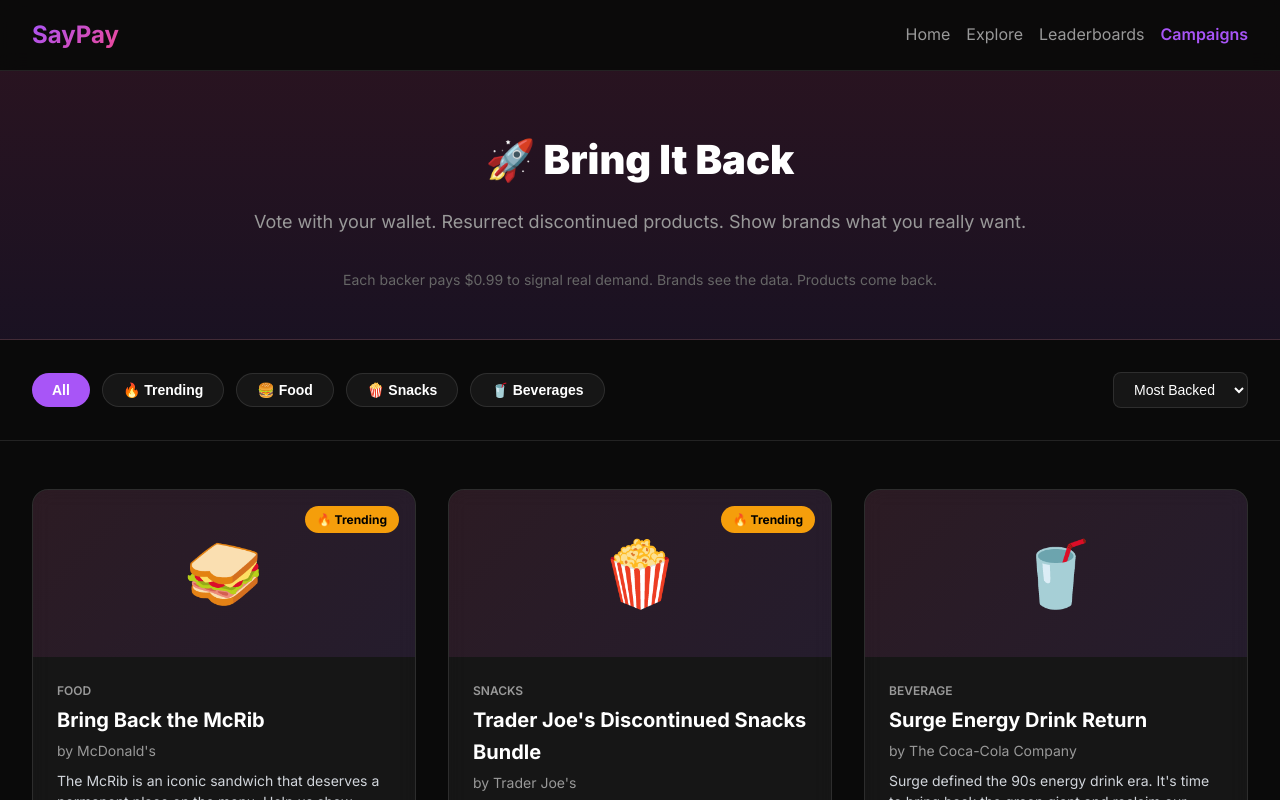
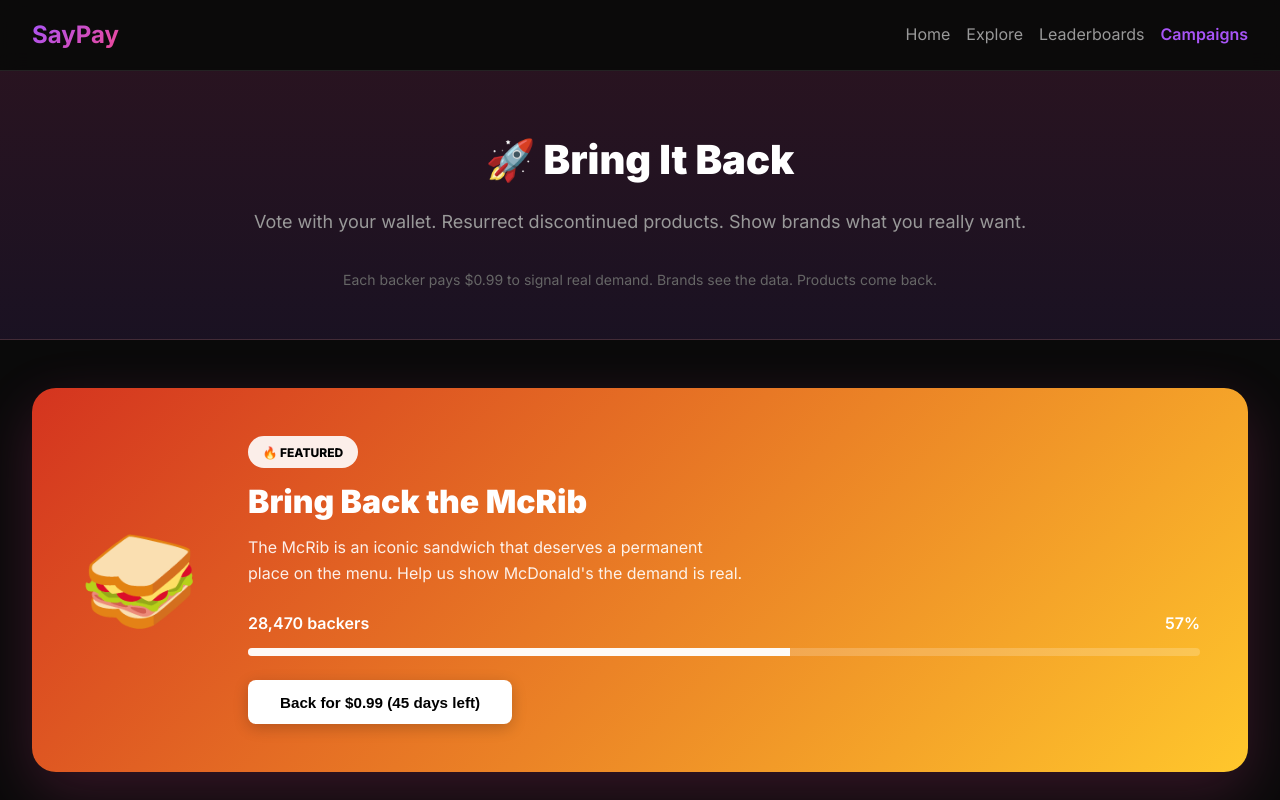
Before and after one commit to Pjavier23/saypay, a Next.js app: page /campaigns in a window 1280 px wide. Shown: the top 800 px of the page. Built offline with nearby package versions, Linux system fonts and the light colour scheme.

Commit message:
Add visual polish: featured campaigns with brand gradients, home page showcase, enhanced imagery

```diff
--- a/pages/campaigns.tsx
+++ b/pages/campaigns.tsx
@@ -15,6 +15,7 @@
     description: 'The McRib is an iconic sandwich that deserves a permanent place on the menu. Help us show McDonald\'s the demand is real.',
     category: 'Food',
     image: '🥪',
+    gradient: 'linear-gradient(135deg, #D4341F 0%, #FFC72C 100%)',
     updates: [
       { date: '2 days ago', text: '🎉 We hit 25K backers! McDonald\'s is listening.' },
       { date: '1 week ago', text: '📢 Featured on TikTok - views spiked 300%!' },
@@ -22,7 +23,7 @@
   },
   {
     id: 2,
-    name: 'Trader Joe\'s Discontinued Snacks Bundle',
+    name: 'Trader Joe\'s Discontinued Snacks',
     emoji: '🍿',
     brand: 'Trader Joe\'s',
     goal: 40000,
@@ -30,9 +31,10 @@
     backers: 12030,
     daysLeft: 52,
     trending: true,
-    description: 'Bring back the legendary snack mixes that made Trader Joe\'s special. We miss the Sea Salt & Vinegar Snack Mix and more.',
+    description: 'Bring back the legendary snack mixes. Sea Salt & Vinegar, BBQ, and the legendary trail mix blend. Trader Joe\'s, we\'re calling you home.',
     category: 'Snacks',
     image: '🍿',
+    gradient: 'linear-gradient(135deg, #8B4513 0%, #FFD700 100%)',
     updates: [
       { date: '3 days ago', text: '📊 Momentum building - 12K backers and counting!' },
       { date: '2 weeks ago', text: '🚀 Campaign launched with major retailer support.' },
@@ -48,9 +50,10 @@
     backers: 8234,
     daysLeft: 38,
     trending: false,
-    description: 'Surge defined the 90s energy drink era. It\'s time to bring back the green giant and reclaim our beverage history.',
+    description: 'Surge defined the 90s energy drink era. It\'s time to bring back the green giant and reclaim our beverage history. Taste the rush again.',
     category: 'Beverage',
     image: '🥤',
+    gradient: 'linear-gradient(135deg, #00AA44 0%, #00DD77 100%)',
     updates: [
       { date: '1 week ago', text: '🟢 Just launched - spreading the word!' },
     ],
@@ -65,9 +68,10 @@
     backers: 5892,
     daysLeft: 61,
     trending: false,
-    description: 'Remember the wild flavor and color? Pepsi Blue was ahead of its time. Let\'s prove 2000s nostalgia is real demand.',
+    description: 'The wild, electric blue cola of the early 2000s. Pepsi Blue was ahead of its time. Let\'s show demand still exists.',
     category: 'Beverage',
     image: '🔵',
+    gradient: 'linear-gradient(135deg, #0033FF 0%, #6699FF 100%)',
     updates: [
       { date: '5 days ago', text: '💙 Early supporters coming in strong.' },
     ],
@@ -134,6 +138,93 @@
           <p style={{ color: '#666', fontSize: '0.875rem' }}>
             Each backer pays $0.99 to signal real demand. Brands see the data. Products come back.
           </p>
+        </div>
+      </section>
+
+      {/* Featured Campaign */}
+      <section style={{ padding: '3rem 2rem' }}>
+        <div style={{ maxWidth: '80rem', margin: '0 auto' }}>
+          {(() => {
+            const featured = mockCampaigns[0]
+            const progressPercent = (featured.current / featured.goal) * 100
+            return (
+              <div style={{
+                background: featured.gradient,
+                borderRadius: '1.5rem',
+                padding: '3rem',
+                marginBottom: '3rem',
+                display: 'flex',
+                gap: '3rem',
+                alignItems: 'center',
+                boxShadow: '0 20px 60px rgba(236, 72, 153, 0.2)',
+              }}>
+                <div style={{
+                  fontSize: '6rem',
+                  minWidth: '120px',
+                  display: 'flex',
+                  alignItems: 'center',
+                  justifyContent: 'center',
+                }}>
+                  {featured.image}
+                </div>
+                <div style={{ flex: 1 }}>
+                  <div style={{ display: 'flex', alignItems: 'center', gap: '1rem', marginBottom: '0.5rem' }}>
+                    <span style={{
+                      background: 'rgba(255, 255, 255, 0.9)',
+                      color: '#000',
+                      padding: '0.4rem 0.9rem',
+                      borderRadius: '9999px',
+                      fontSize: '0.75rem',
+                      fontWeight: '800',
+                      textTransform: 'uppercase',
+                    }}>
+                      🔥 Featured
+                    </span>
+                  </div>
+                  <h2 style={{ fontSize: '2rem', fontWeight: '900', marginBottom: '0.5rem', color: '#fff' }}>
+                    {featured.name}
+                  </h2>
+                  <p style={{ color: 'rgba(255, 255, 255, 0.9)', marginBottom: '1.5rem', maxWidth: '500px', lineHeight: '1.6' }}>
+                    {featured.description}
+                  </p>
+                  <div style={{ marginBottom: '1.5rem' }}>
+                    <div style={{ display: 'flex', justifyContent: 'space-between', marginBottom: '0.75rem', color: '#fff', fontWeight: '600' }}>
+                      <span>{featured.backers.toLocaleString()} backers</span>
+                      <span>{Math.round(progressPercent)}%</span>
+                    </div>
+                    <div style={{
+                      background: 'rgba(255, 255, 255, 0.2)',
+                      height: '8px',
+                      borderRadius: '4px',
+                      overflow: 'hidden',
+                    }}>
+                      <div
+                        style={{
+                          background: 'rgba(255, 255, 255, 0.95)',
+                          height: '100%',
+                          width: `${Math.min(100, progressPercent)}%`,
+                          transition: 'width 0.3s ease',
+                        }}
+                      />
+                    </div>
+                  </div>
+                  <button style={{
+                    background: '#ffffff',
+                    color: '#000',
+                    padding: '0.85rem 2rem',
+                    borderRadius: '0.5rem',
+                    border: 'none',
+                    fontWeight: '800',
+                    cursor: 'pointer',
+                    fontSize: '0.95rem',
+                    boxShadow: '0 4px 15px rgba(0,0,0,0.2)',
+                  }}>
+                    Back for $0.99 ({featured.daysLeft} days left)
+                  </button>
+                </div>
+              </div>
+            )
+          })()}
         </div>
       </section>
 
@@ -232,13 +323,15 @@
                 >
                   {/* Image/Emoji Header */}
                   <div style={{
-                    background: 'linear-gradient(135deg, rgba(236, 72, 153, 0.1), rgba(168, 85, 247, 0.1))',
-                    padding: '2rem',
+                    background: campaign.gradient,
+                    padding: '3rem 2rem',
                     display: 'flex',
                     alignItems: 'center',
                     justifyContent: 'center',
-                    fontSize: '4rem',
+                    fontSize: '5rem',
                     position: 'relative',
+                    minHeight: '200px',
+                    boxShadow: `inset 0 -2px 10px rgba(0,0,0,0.3)`,
                   }}>
                     {campaign.image}
                     {campaign.trending && (
@@ -246,12 +339,14 @@
                         position: 'absolute',
                         top: '1rem',
                         right: '1rem',
-                        background: '#f59e0b',
+                        background: '#ffffff',
                         color: '#000',
-                        padding: '0.25rem 0.75rem',
+                        padding: '0.35rem 0.85rem',
                         borderRadius: '9999px',
                         fontSize: '0.75rem',
-                        fontWeight: '700',
+                        fontWeight: '800',
+                        textTransform: 'uppercase',
+                        boxShadow: '0 4px 12px rgba(0,0,0,0.3)',
                       }}>
                         🔥 Trending
                       </div>
```
Also changed, not shown: pages/index.tsx (+101 -0 lines).
